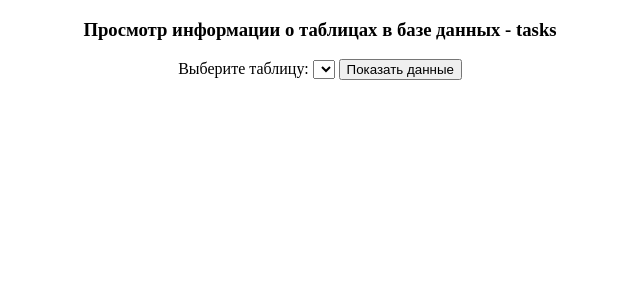
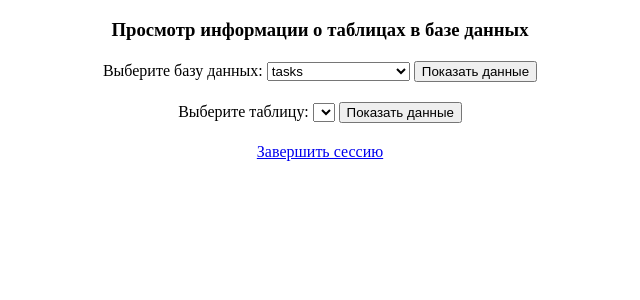
Before and after one commit to maxmelon/netology-homework-15, a PHP site: page / in a window 1280 px wide. Shown: the top 300 px of the page, without its empty margins (320-960 px from the left). Run offline with PHP 8.4, Linux system fonts and the light colour scheme; lists and menus that the app fills with data are empty.

Commit message:
Select Database

```diff
--- a/classes/DataBase.php
+++ b/classes/DataBase.php
@@ -6,7 +6,7 @@ class DataBase
     public function connectToDB()
     {
         try {
-            $this->pdo = new PDO("mysql:host=" . DB_HOST . ";dbname=" . DB_NAME . ";port=" . DB_PORT, DB_USER, DB_PASS);
+            $this->pdo = new PDO("mysql:host=" . DB_HOST . ";dbname=" . $_SESSION['database'] . ";port=" . DB_PORT, DB_USER, DB_PASS);
             $this->pdo->setAttribute(PDO::ATTR_ERRMODE, PDO::ERRMODE_EXCEPTION);
             $this->pdo->exec("SET NAMES 'utf8'");
         } catch (Exception $e) {
@@ -39,4 +39,30 @@ class DataBase
         $result = $sth->fetchAll(PDO::FETCH_ASSOC);
         return $result;
     }
+
+    /**
+     * Получаем все базы данных
+     * @return array
+     */
+    public function getAllDatabases()
+    {
+        $sth = $this->pdo->prepare('SHOW DATABASES');
+        $sth->execute();
+        $result = $sth->fetchAll(PDO::FETCH_ASSOC);
+        return $result;
+    }
+
+    /**
+     * Записываем выбранную пользователем базу данных в переменную сессии
+     * @return void
+     */
+    public function selectDataBase()
+    {
+        if (isset($_POST['database'])) {
+            $_SESSION['database'] = $_POST['database'];
+        }
+        if (!isset($_SESSION['database'])) {
+            $_SESSION['database'] = "tasks";
+        }
+    }
 }
--- a/config.php
+++ b/config.php
@@ -1,7 +1,7 @@
 <?php
 define ("ROOT_PATH", "/netology-homework-15/");
 define ("DB_HOST", "localhost");
-define ("DB_NAME", "tasks");
+// Название базы данных определяется методом selectDataBase() в классе DataBase
 define ("DB_PORT", "8889");
 define ("DB_USER", "root");
 define ("DB_PASS", "semero123");
--- a/index.php
+++ b/index.php
@@ -1,7 +1,9 @@
 <?php
+session_start();
 require_once 'config.php';
 require_once 'autoloader.php';
 $db = new DataBase();
+$db->selectDataBase();
 $db->connectToDB();
 ?>
 
@@ -24,14 +26,36 @@ $db->connectToDB();
             border-collapse: collapse;
             width: 70%;
             margin-left: 15%;
-            margin-right: 25%;
+            margin-right: 15%;
             margin-top: 20px;
+            margin-bottom: 20px;
+        }
+
+        form {
+            width: 50%;
+            margin-left:25%;
+            margin-right:25%;
+            margin-top: 20px;
+            margin-bottom: 20px;
+            text-align: center;
         }
     </style>
 </head>
 <body>
-<h3 style="text-align: center">Просмотр информации о таблицах в базе данных - <?php echo DB_NAME ?></h3>
-<form method="post" style="width: 50%; margin-left:25%; margin-right:25%; text-align: center">
+
+    <h3 style="text-align: center">Просмотр информации о таблицах в базе данных</h3>
+
+    <form method="post">
+        <label for="database">Выберите базу данных:</label>
+        <select name="database">
+            <?php $databases = $db->getAllDatabases(); foreach ($databases as $database) : foreach ($database as $name) : ?>
+                <option value="<?php echo $name ?>" <?php if ($_SESSION['database'] == $name) :?> selected <?php endif; ?> > <?php echo $name ?></option>
+            <?php endforeach; endforeach; ?>
+        </select>
+        <button type="submit">Показать данные</button>
+    </form>
+
+    <form method="post">
         <label for="select_table">Выберите таблицу:</label>
         <select name="select_table">
             <?php $tables = $db->getAllTablesNames(); foreach ($tables as $table) : foreach ($table as $name) : ?>
@@ -62,6 +86,9 @@ $db->connectToDB();
         </tr>
             <?php endforeach; ?>
     </table>
-<?php endif; ?>
+    <?php endif;
+    $db->getAllDatabases();?>
+
+    <div style="text-align: center"><a href="session_destroy.php">Завершить сессию</a></div>
 </body>
 </html>
--- /dev/null
+++ b/session_destroy.php
@@ -0,0 +1,4 @@
+<?php
+session_start();
+session_destroy();
+header('Location: index.php');
```
Lines whose indentation alone changed are shown as unchanged.
